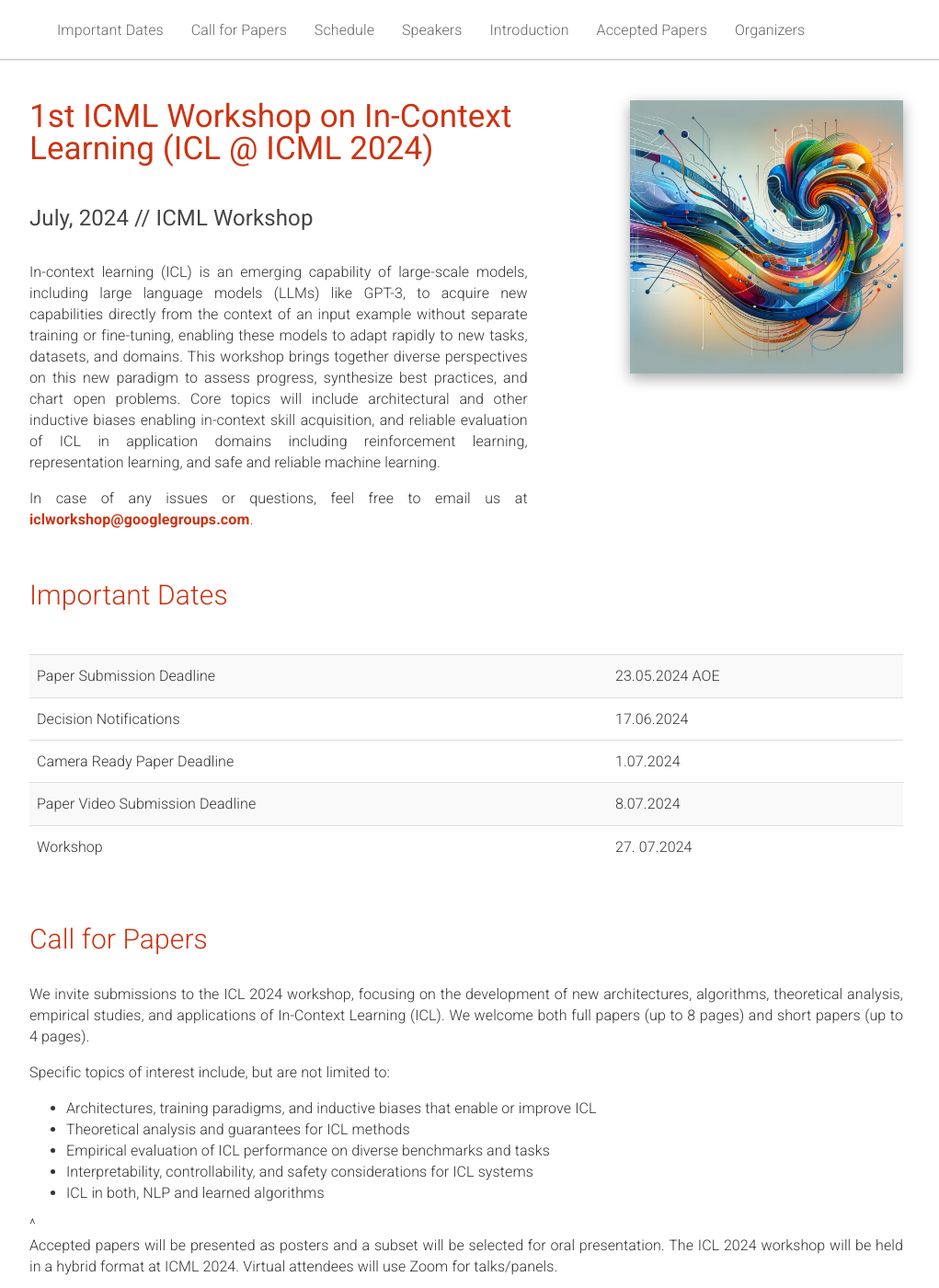
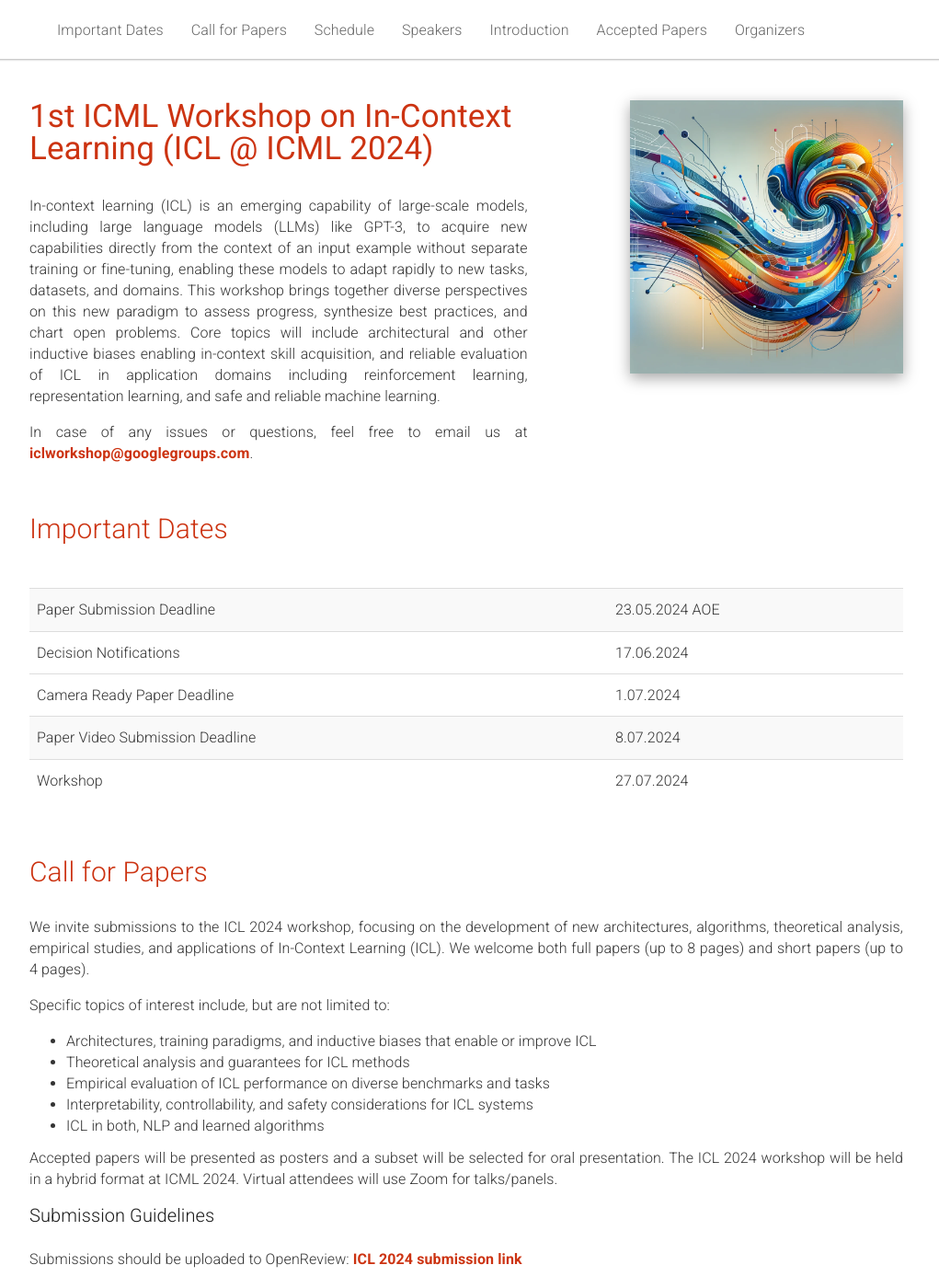
Before and after one commit to iclworkshop/iclworkshop.github.io, a Jekyll site: the page built from _pages/home.md, in a window 1280 px wide and 1400 px high. Shown: the whole window at 92% size, without its empty margins (133-1154 px from the left). Built offline with Jekyll 4.4.1, drawn with Linux system fonts in a browser that asks for light colours.

Commit message:
Update home.md

```diff
--- a/_pages/home.md
+++ b/_pages/home.md
@@ -12,8 +12,6 @@ acknowledgements: ""
 <div class="row reverse">
   <div class="col-xs-12 col-md-7">
     <h1>1st ICML Workshop on In-Context Learning (ICL @ ICML 2024)</h1>
-    <br>
-    <h4>July, 2024 // ICML Workshop</h4>
     <br>
 <p>
 In-context learning (ICL) is an emerging capability of large-scale models, including large language models (LLMs) like GPT-3, to acquire new capabilities directly from the context of an input example without separate training or fine-tuning, enabling these models to adapt rapidly to new tasks, datasets, and domains. This workshop brings together diverse perspectives on this new paradigm to assess progress, synthesize best practices, and chart open problems. Core topics will include architectural and other inductive biases enabling in-context skill acquisition, and reliable evaluation of ICL in application domains including reinforcement learning, representation learning, and safe and reliable machine learning.
@@ -199,7 +197,7 @@ In-context learning (ICL) is an emerging capability of large-scale models, inclu
         </tr>
         <tr>
           <td>Workshop</td>
-          <td>27. 07.2024</td>
+          <td>27.07.2024</td>
         </tr>
       </tbody>
     </table>
@@ -227,7 +225,7 @@ In-context learning (ICL) is an emerging capability of large-scale models, inclu
           <li>Empirical evaluation of ICL performance on diverse benchmarks and tasks</li>
           <li>Interpretability, controllability, and safety considerations for ICL systems</li>
           <li>ICL in both, NLP and learned algorithms</li>
-        </ul>^
+        </ul>
         <p>Accepted papers will be presented as posters and a subset will be selected for oral presentation. The ICL 2024 workshop will be held in a hybrid format at ICML 2024. Virtual attendees will use Zoom for talks/panels.</p>
         <h3>Submission Guidelines</h3>
         <br />
```
